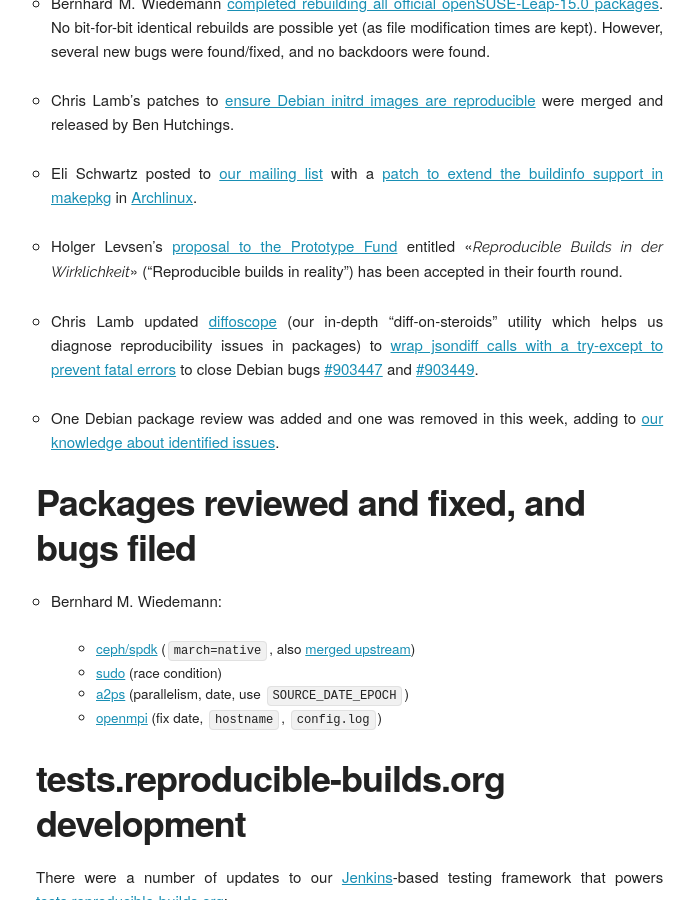
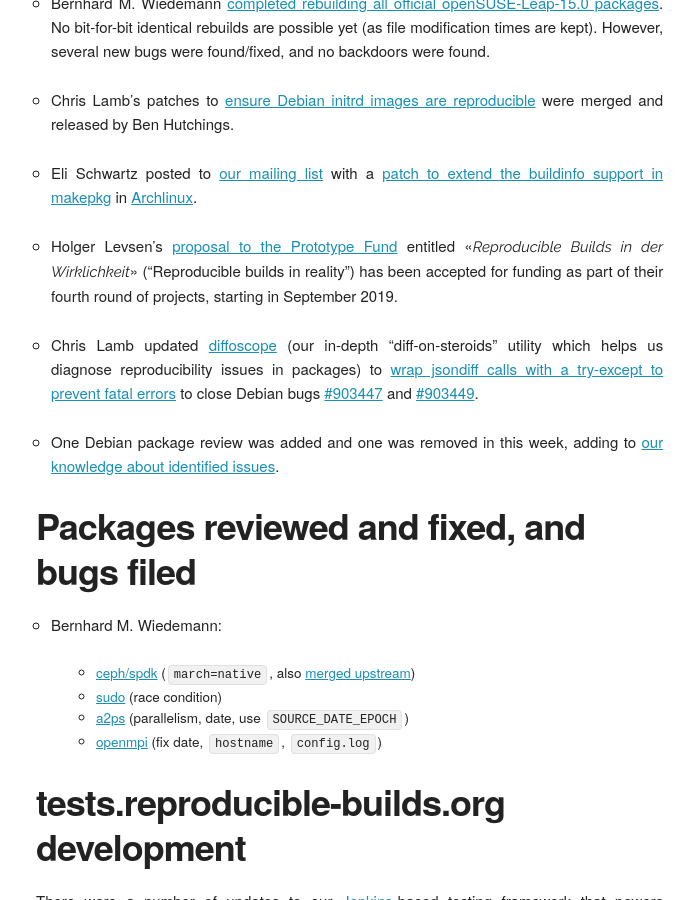
Before and after one commit to prototypefund/reproducible-website, a Jekyll site: the page built from _blog/posts/169.md, in a window 1280 px wide and 900 px high, scrolled down 810 px. Shown: the whole window, without its empty margins (124-819 px from the left). Built offline with Jekyll 4.4.1, drawn with Linux system fonts in a browser that asks for light colours; some web fonts are replaced.

Commit message:
169: try to be more explicit re: funding has been accepted
Signed-off-by: Holger Levsen <holger@layer-acht.org>

```diff
--- a/_blog/posts/169.md
+++ b/_blog/posts/169.md
@@ -22,7 +22,7 @@
 
 * Eli Schwartz posted to [our mailing list](https://lists.reproducible-builds.org/pipermail/rb-general/) with a [patch to extend the buildinfo support in makepkg](https://lists.reproducible-builds.org/pipermail/rb-general/2018-July/001083.html) in [Archlinux](https://www.archlinux.org/).
 
-* Holger Levsen's [proposal to the Prototype Fund](https://prototypefund.de/project/reproducible-builds-in-der-wirklichkeit/) entitled «*Reproducible Builds in der Wirklichkeit*» ("Reproducible builds in reality") has been accepted in their fourth round.
+* Holger Levsen's [proposal to the Prototype Fund](https://prototypefund.de/project/reproducible-builds-in-der-wirklichkeit/) entitled «*Reproducible Builds in der Wirklichkeit*» ("Reproducible builds in reality") has been accepted for funding as part of their fourth round of projects, starting in September 2019.
 
 * Chris Lamb updated [diffoscope](https://diffoscope.org) (our in-depth "diff-on-steroids" utility which helps us diagnose reproducibility issues in packages) to [wrap jsondiff calls with a try-except to prevent fatal errors](https://salsa.debian.org/reproducible-builds/diffoscope/commit/794f815) to close Debian bugs [#903447](https://bugs.debian.org/903447) and [#903449](https://bugs.debian.org/903449).
 
```
